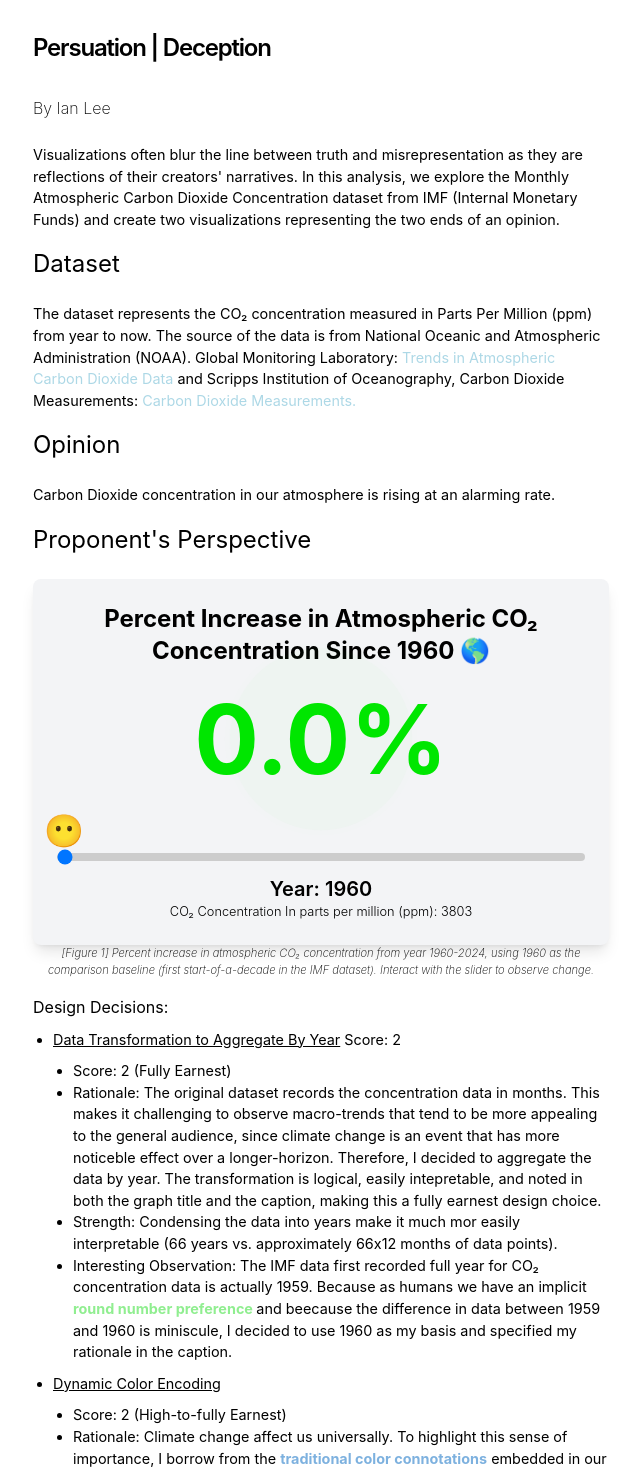
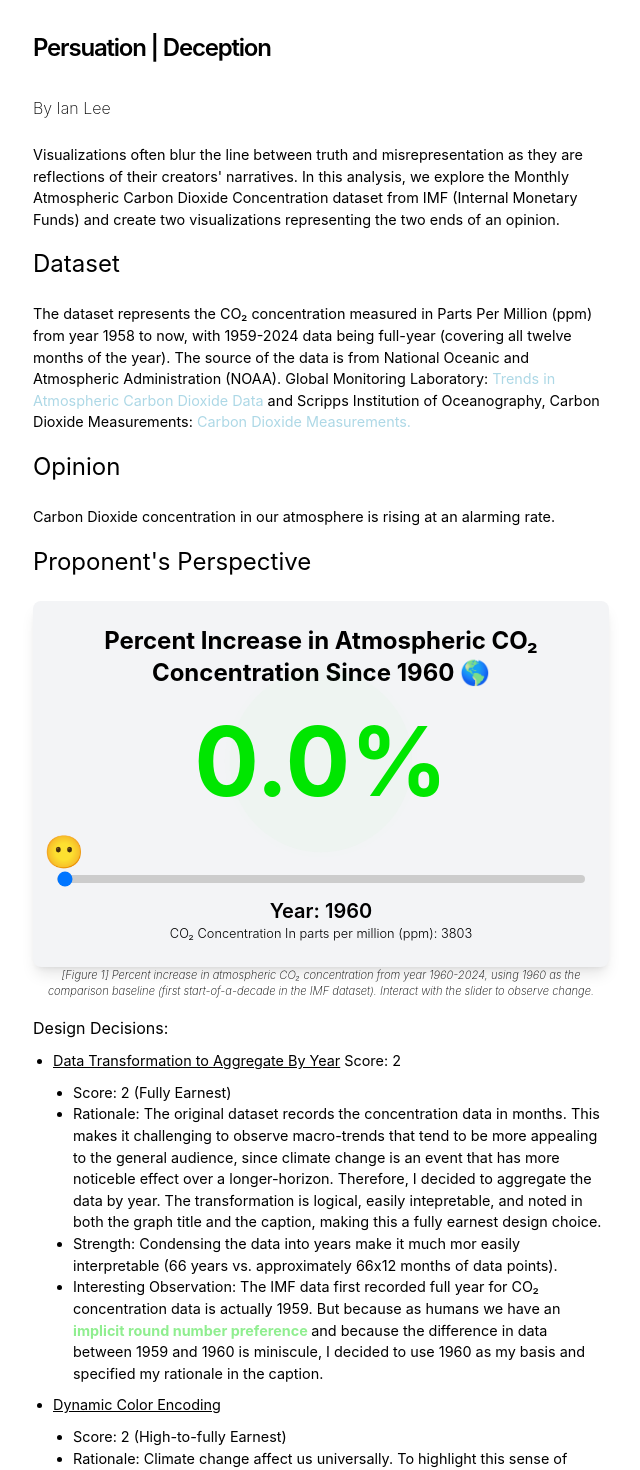
Before and after one commit to tylenode/vis-a4, a Next.js app: page / in a window 1280 px wide. Shown: the top 1470 px of the page, without its empty margins (319-959 px from the left). Built offline with nearby package versions, Linux system fonts and the light colour scheme.

Commit message:
Fix context

```diff
--- a/app/page.tsx
+++ b/app/page.tsx
@@ -26,8 +26,8 @@ export default function Page() {
 
       <p className="mb-4 normal">
         {`
-      The dataset represents the CO₂ concentration measured in Parts Per Million (ppm) from year  to now.
-      The source of the data is from National Oceanic and Atmospheric Administration (NOAA). Global Monitoring Laboratory: `}
+      The dataset represents the CO₂ concentration measured in Parts Per Million (ppm) from year 1958 to now, with 1959-2024
+      data being full-year (covering all twelve months of the year). The source of the data is from National Oceanic and Atmospheric Administration (NOAA). Global Monitoring Laboratory: `}
       <a className="link" href="https://gml.noaa.gov/ccgg/trends/">Trends in Atmospheric Carbon Dioxide Data</a>
 
       {` and Scripps Institution of Oceanography, Carbon Dioxide Measurements: `}
@@ -66,8 +66,8 @@ export default function Page() {
                   Strength: Condensing the data into years make it much mor easily interpretable (66 years vs. approximately 66x12 months of data points).
                 </li>
                 <li>
-                  Interesting Observation: The IMF data first recorded full year for CO₂ concentration data is actually 1959. Because as humans we have an implicit <b className='green'>round number preference </b>
-                  and beecause the difference in data between 1959 and 1960 is miniscule, I decided to use 1960 as my basis and specified my rationale in the caption.
+                  Interesting Observation: The IMF data first recorded full year for CO₂ concentration data is actually 1959. But because as humans we have an <b className='green'>implicit round number preference </b>
+                  and because the difference in data between 1959 and 1960 is miniscule, I decided to use 1960 as my basis and specified my rationale in the caption.
                 </li>
               </ul>
             </li>
```
